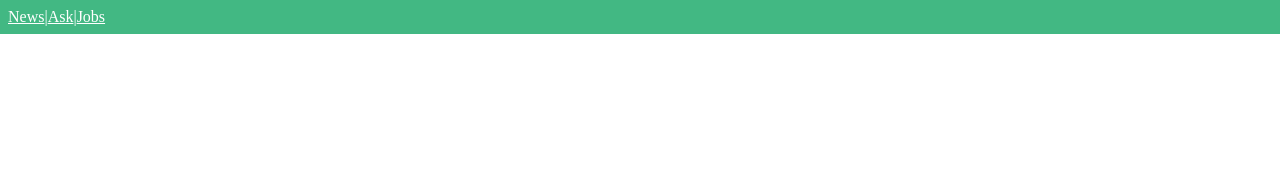
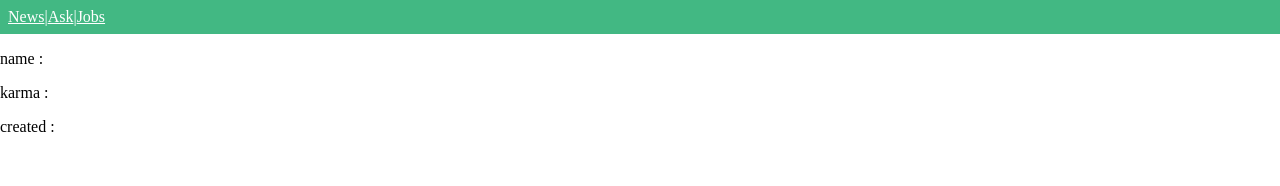
Before and after one commit to hodokim/Vue_Review_1, a Vue app: page /user/1 in a window 1280 px wide. Shown: the top 186 px of the page. Built offline with nearby package versions, Linux system fonts and the light colour scheme; no server answers.

Commit message:
동적 라우트를 이용하여 상세 페이지 구현하기

```diff
--- a/src/api/index.js
+++ b/src/api/index.js
@@ -16,8 +16,13 @@ const fetchAskList = () => {
     return axios.get(`${config.baseUrl}ask/1.json`);
 }
 
+const fetchUserInfo = (username) => {
+    return axios.get(`${config.baseUrl}user/${username}.json`);
+}
+
 export {
     fetchNewsList,
     fetchJobsList,
-    fetchAskList
+    fetchAskList,
+    fetchUserInfo
 }
--- a/src/routes/index.js
+++ b/src/routes/index.js
@@ -34,7 +34,7 @@ const router = new VueRouter({
             component: ItemView,
         },
         {
-            path: '/user',
+            path: '/user/:id',
             component: UserView,
         }
     ]
--- a/src/store/actions.js
+++ b/src/store/actions.js
@@ -1,4 +1,4 @@
-import { fetchNewsList, fetchAskList, fetchJobsList, } from '../api/index.js';
+import { fetchNewsList, fetchAskList, fetchJobsList, fetchUserInfo} from '../api/index.js';
 
 export default {
     FETCH_NEWS(context) {
@@ -16,5 +16,10 @@ export default {
             .then(response => commit('SET_JOBS', response.data))
             .catch(error => console.log(error));
 
+    },
+    FETCH_USER({commit}, userName){
+        fetchUserInfo(userName)
+            .then(response => commit('SET_USER', response.data))
+            .catch(error => console.log(error + "에러입니당"));
     }
 }
--- a/src/store/index.js
+++ b/src/store/index.js
@@ -8,7 +8,8 @@ export const store = new Vuex.Store({
     state : {
         news : [],
         ask : [],
-        jobs : []
+        jobs : [],
+        userInfo : [],
     },
     getters :{
         fetchedJobs(state){
--- a/src/store/mutations.js
+++ b/src/store/mutations.js
@@ -7,5 +7,8 @@ export default {
         },
         SET_JOBS(state, jobs) {
             state.jobs = jobs;
+        },
+        SET_USER(state, userInfo) {
+            state.userInfo = userInfo;
         }
 }
--- a/src/views/NewsView.vue
+++ b/src/views/NewsView.vue
@@ -4,7 +4,9 @@
       <a :href="item.url">
         {{ item.title }}
       </a>
-      <small>{{item.time_ago}}, {{item.user}}</small>
+      <small>{{item.time_ago}} by
+      <router-link :to="`/user/${item.user}`"> {{item.user}} </router-link>
+      </small>
     </p>
   </div>
 </template>
--- a/src/views/UserView.vue
+++ b/src/views/UserView.vue
@@ -1,12 +1,22 @@
 <template>
     <div>
-        user
+        <p>name : {{userInfo.id}}</p>
+        <p>karma : {{userInfo.karma}}</p>
+        <p>created : {{userInfo.created}}</p>
     </div>
 </template>
 
 <script>
 export default {
-
+    computed : {
+        userInfo() {
+            return this.$store.state.userInfo;
+        }
+    },
+    created() {
+        const userName = this.$route.params.id;
+        this.$store.dispatch('FETCH_USER', userName);
+    }
 }
 </script>
 
```
